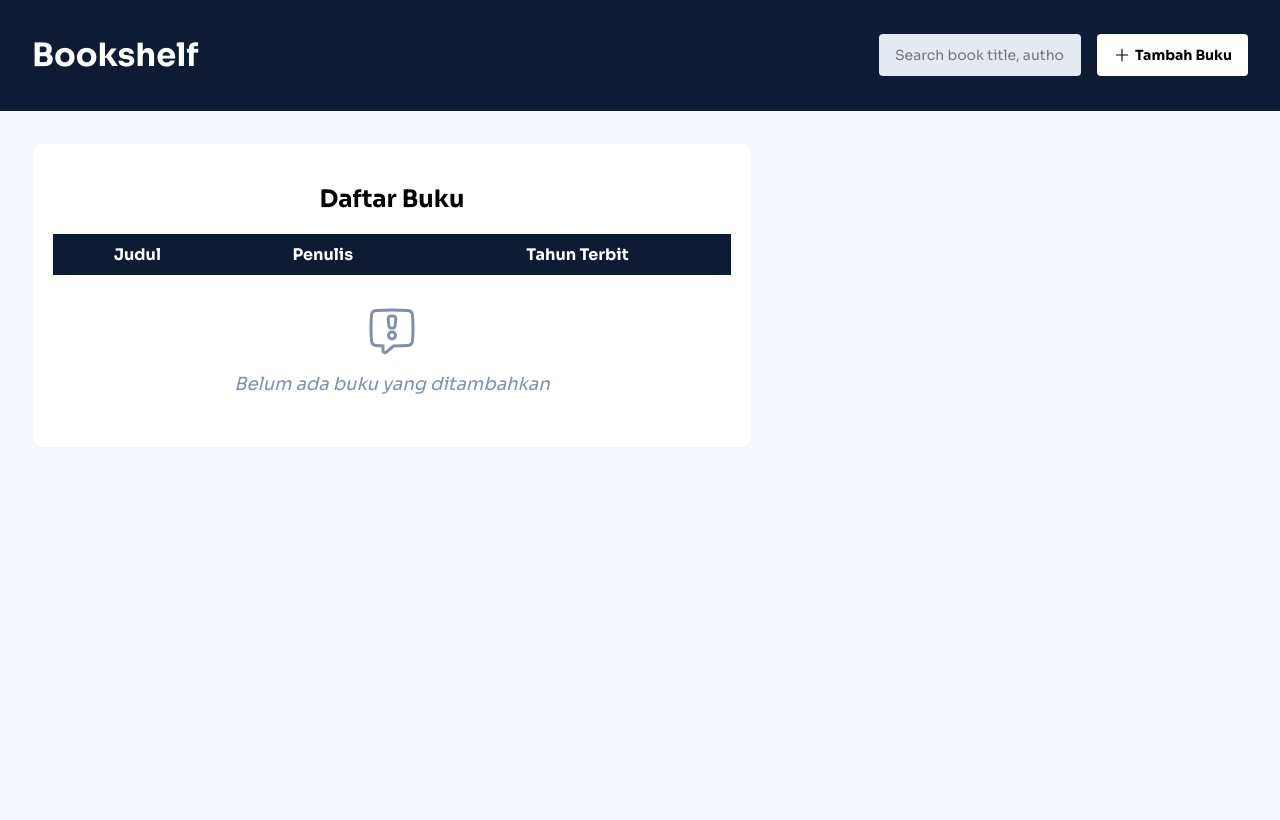
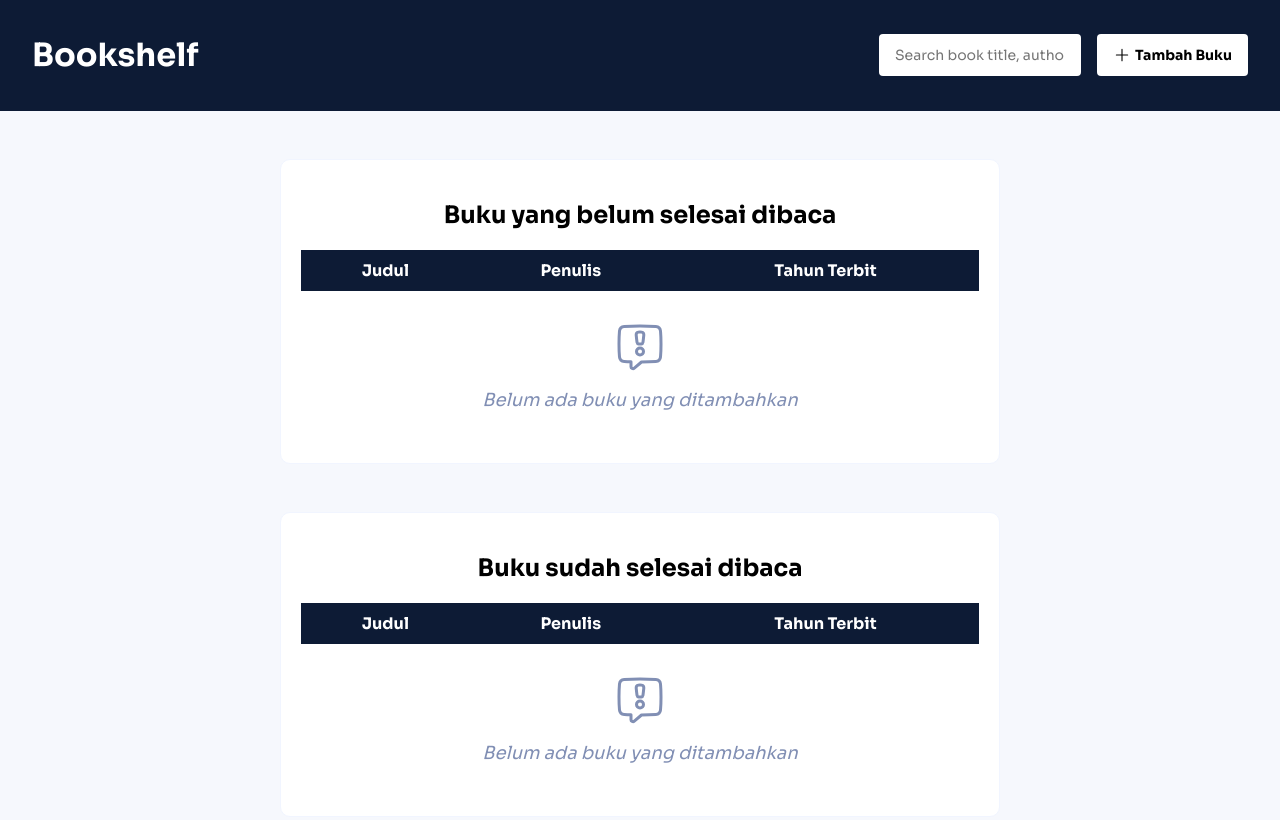
Before and after one commit to heyariss/Bookshelf-Apps, a plain HTML site: page index.html in a window 1280 px wide. Drawn offline with Linux system fonts and the light colour scheme.

Commit message:
Feat(ListBook): add list book unfinished and finished

```diff
--- a/css/style.css
+++ b/css/style.css
@@ -31,6 +31,17 @@ header .navright{
 
 header input {
     font-family: Sora, sans-serif;
+    border-radius: 4px;
+    padding: 12px 16px;
+    font-size: 14px;
+    font-size: 14px;
+    float: right;
+    border: none;
+}
+
+input#srcInput {
+    font-family: Sora, sans-serif;
+    background-color: white;
     border-radius: 4px;
     padding: 12px 16px;
     font-size: 14px;
@@ -92,16 +103,22 @@ button img{
 
 /* BUTTON END */
 
+.wrapper {
+    justify-content: center;
+    align-content: center;
+    display: column;
+}
+
 /* FORM START */
 #form {
     border: 1px solid rgb(241, 245, 255);
     background-color: white;
+    justify-content: center;
     border-radius: 10px;
-    margin-inline: auto;
+    margin: 48px auto;
     max-width: 720px;
     display: none;
     padding: 20px;
-    margin: 32px;
     width: 95%;
 }
 
@@ -133,18 +150,38 @@ input:focus {
     border-radius: 4px;
 }
 
+.inputInline {
+    display: flex;
+    gap: 8px;
+}
+
+.input_inline #done{
+    padding: 0 auto;
+}
+
 
 /* FORM END */
 
-#daftar {
+#unfinished {
     border: 1px solid rgb(241, 245, 255);
     background-color: white;
     justify-content: center;
+    align-content: center;
     border-radius: 10px;
+    margin: 48px auto;
     max-width: 720px;
     padding: 20px;
-    margin: 32px;
-    width: 95%;
+}
+
+#finished {
+    border: 1px solid rgb(241, 245, 255);
+    background-color: white;
+    justify-content: center;
+    align-content: center;
+    border-radius: 10px;
+    margin: 48px auto;
+    max-width: 720px;
+    padding: 20px;
 }
 
 h2 {
--- a/index.html
+++ b/index.html
@@ -11,7 +11,7 @@
     <header>
         <h1>Bookshelf</h1>
         <div class="navright">
-            <input type="text" placeholder="Search book title, author..">
+            <input id="srcInput" type="text" placeholder="Search book title, author..">
             <button class="addBook" id="tambah">
                 <img class="addBookImage" src="./assets/icons/Plus.svg" alt="addBookImage" srcset="">
                 <p>Tambah Buku</p>
@@ -20,6 +20,8 @@
 
 
     </header>
+
+    <div class="wrapper">
         <div id="form">
             <h2>Daftarkan Buku Baru Sekarang!</h2>
             <form id="bukuForm" method="post">
@@ -29,13 +31,16 @@
               <input type="text" id="penulis" name="penulis" required>
               <label for="tahun">Tahun Terbit:</label>
               <input type="number" id="tahun" name="tahun" required>
-
+              <div class="inputInline">
+                <input id="alreadyRead" type="checkbox">
+                <p id="done" for="alreadyRead">Selesai dibaca</p>
+              </div>
               <button class="submitButton" type="submit">Simpan Buku</button>
             </form>
         </div>
 
-    <div id="daftar">
-        <h2>Daftar Buku</h2>
+        <div id="unfinished">
+            <h2>Buku yang belum selesai dibaca</h2>
             <table id="tabel">
               <thead>
                 <tr>
@@ -54,6 +59,28 @@
             </div>
         </div>
 
+        <div id="finished">
+            <h2>Buku sudah selesai dibaca</h2>
+            <table id="tabel">
+              <thead>
+                <tr>
+                  <th>Judul</th>
+                  <th>Penulis</th>
+                  <th>Tahun Terbit</th>
+                </tr>
+              </thead>
+              <tbody id="isi">
+
+              </tbody>
+            </table>
+            <div class="pesan">
+                <img id="warningIcon" src="./assets/icons/warningIcon.svg" alt="" srcset="">
+                <p id="pesan">Belum ada buku yang ditambahkan</p>
+            </div>
+        </div>
+    </div>
+
+
     <script src="./js/script.js"></script>
 </body>
 </html>
```
Lines whose indentation alone changed are shown as unchanged.
